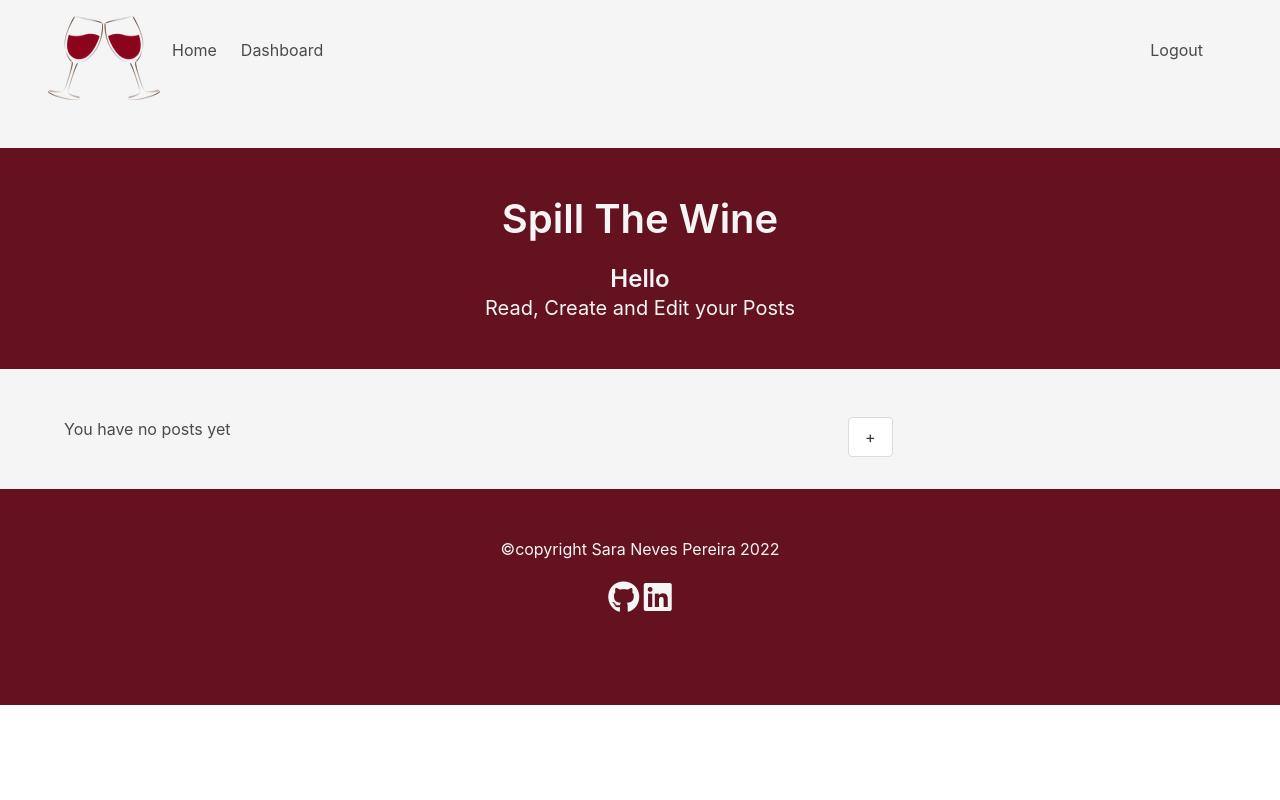
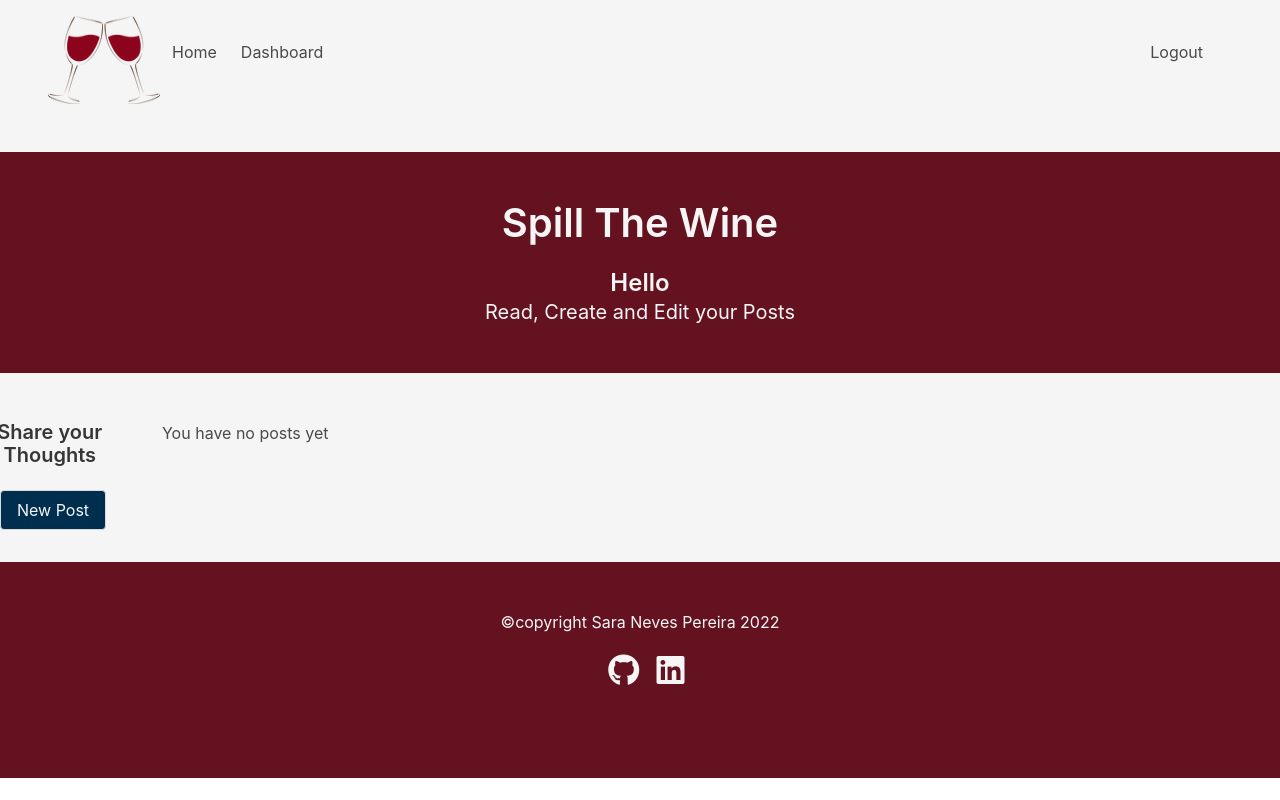
Before and after one commit to SaraNP-33/spillTheWine, a Node server app: page /dashboard/ in a window 1280 px wide. Run offline with Node 20, Linux system fonts and the light colour scheme; a user stored in the database is signed in; data that the repository does not hold is empty; some libraries are stand-ins or nearby versions.

Commit message:
added more css features

```diff
--- a/public/css/style.css
+++ b/public/css/style.css
@@ -5,7 +5,7 @@ body{
 
 /***navbat***/
 .navbar{
-    height:100px;
+    height:13vh;
     background-color: whitesmoke;
 }
 
@@ -24,8 +24,8 @@ body{
     margin-bottom: 5vh;
     color:#600047;
 }
-#log{
-    background-color: #157a6e;
+.log{
+    background-color: #E58E02;
     color:whitesmoke;
 }
 
@@ -36,3 +36,41 @@ body{
 .item{
     color:whitesmoke;
 }
+
+.icons{
+    margin-left: 1vw;
+}
+
+#new
+{
+    margin-left: -5vw;
+    background-color: #002e4f;
+    color:whitesmoke;
+}
+#newPost{
+    margin-left:-8vw;
+}
+#savePost{
+    background-color:#E58E02 ;
+    color:whitesmoke;
+}
+
+.modal-card-head,
+.modal-card-foot{
+
+    background-color: #002e4f;
+}
+.modal-card-title{
+    color:whitesmoke;
+}
+.modal-card-body{
+    background-color: whitesmoke;
+}
+.loginForm,
+#signUpForm
+{
+    height:30vh;
+}
+.card-footer-item{
+    color:#E58E02;
+}
--- a/views/all-posts-dash.handlebars
+++ b/views/all-posts-dash.handlebars
@@ -1,7 +1,11 @@
 <!---user posts will render---->
 <div class="container">
 <div class="columns">
-  <div class="column is-two-thirds">
+  <div class="column is-1">
+  <p id="newPost"class=" title is-5 has-text-centered">Share your Thoughts</p>
+<button id="new"class="button">New Post</button>
+</div>
+  <div class="column is-9">
 {{#if posts}}
  {{#each posts}}
 <div class="card">
@@ -29,9 +33,7 @@
 <div>You have no posts yet</div>
 {{/if}}
 </div>
-<div class="column">
-<button id="new"class="button">+</button>
-</div>
+
 </div>
 </div>
 
@@ -39,7 +41,7 @@
   <div class="modal-background"></div>
   <div class="modal-card">
     <header class="modal-card-head">
-      <p class="modal-card-title">New Post</p>
+      <p class="modal-card-title has-text-centered">New Post</p>
       <button id="closeModal" class="delete" aria-label="close"></button>
     </header>
     <section class="modal-card-body">
--- a/views/layouts/dashboard.handlebars
+++ b/views/layouts/dashboard.handlebars
@@ -65,10 +65,10 @@
       <div class="content">
       <div class="columns has-text-centered">
         <div class="column">
-          <a href="https://github.com/SaraNP-33" target="__blank">
+          <a class="icons" href="https://github.com/SaraNP-33" target="__blank">
           <i class="fa-brands fa-github fa-2xl item"></i>
           </a>
-           <a href="https://www.linkedin.com/in/sara-np/" target="__blank">
+           <a class="icons" href="https://www.linkedin.com/in/sara-np/" target="__blank">
            <i class="fa-brands fa-linkedin fa-2xl item"></i>
             </a>
         </div>
--- a/views/layouts/main.handlebars
+++ b/views/layouts/main.handlebars
@@ -46,7 +46,7 @@
       <div class="navbar-item">
         {{#unless userId}}
         <div class="buttons">
-            <a href='/login' id="log"class="button ">
+            <a href='/login' class="button log">
             Log in
           </a>
           <a href='/signup' id="register" class="button is-light">
@@ -85,10 +85,10 @@
       <div class="content">
       <div class="columns has-text-centered">
         <div class="column">
-          <a href="https://github.com/SaraNP-33" target="__blank">
+          <a  class="icons" href="https://github.com/SaraNP-33" target="__blank">
           <i class="fa-brands fa-github fa-2xl item"></i>
           </a>
-           <a href="https://www.linkedin.com/in/sara-np/" target="__blank">
+           <a  class="icons" href="https://www.linkedin.com/in/sara-np/" target="__blank">
            <i class="fa-brands fa-linkedin fa-2xl item"></i>
             </a>
         </div>
--- a/views/login.handlebars
+++ b/views/login.handlebars
@@ -20,7 +20,7 @@
 </div>
 <div class="field">
   <p class="control">
-    <button class="button is-success">
+    <button class="button log">
       Login
     </button>
   </p>
--- a/views/register.handlebars
+++ b/views/register.handlebars
@@ -22,7 +22,7 @@
 </div>
 <div class="field">
   <p class="control">
-    <button class="button is-success" id="signup">
+    <button class="button log" id="signup">
       Sign Up
     </button>
   </p>
```
